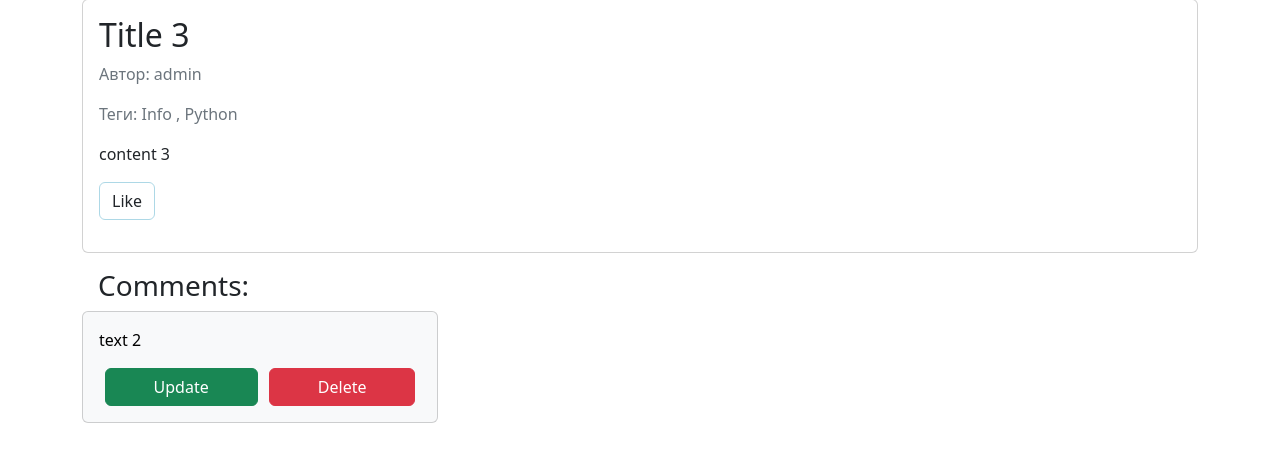
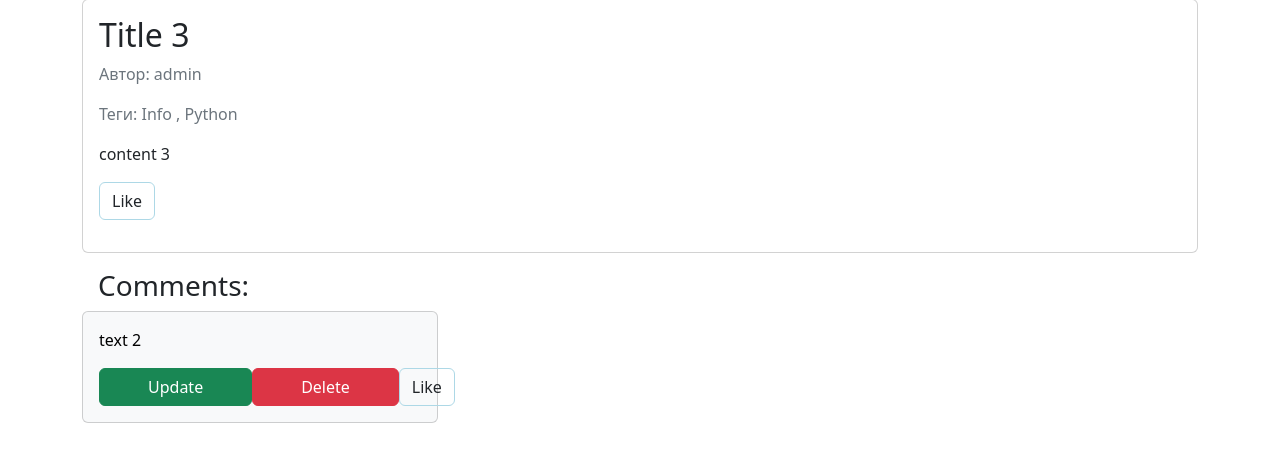
Before and after one commit to samat-sultanov/LW_68, a Django app: page /article/3/ in a window 1280 px wide. Shown: the part 73-541 px from the top of the page. Run offline with Django 4.2, Linux system fonts and the light colour scheme; a user stored in the database is signed in; data comes from the database, SQL or seed files in the repository; data that the repository does not hold is empty.

Commit message:
создал кнопку лайков для комментариев

```diff
--- a/source/webapp/static/js/main.js
+++ b/source/webapp/static/js/main.js
@@ -61,6 +61,7 @@ async function onloadFunc() {
     for (let i = 0; i < likes.length; i++) {
         likes[i].addEventListener("click", ArticleAddLike);
     }
+
     let like = document.getElementsByClassName("btn likes comment");
     for (let i = 0; i < like.length; i++) {
         like[i].addEventListener("click", CommentAddLike);
--- a/source/webapp/templates/article/article_view.html
+++ b/source/webapp/templates/article/article_view.html
@@ -62,21 +62,21 @@
                                 <a href="{% url 'webapp:comment_delete' comment.pk %}"
                                    class="btn btn-danger px-5">Delete</a>
                             {% endif %}
+
+                            {% if request.user.is_authenticated %}
+                                <a style="border:1px solid lightblue" type="button"
+                                   data-comment-id="comment-{{ comment.id }}" id="comment-{{ comment.id }}"
+                                   class="btn likes comment" href="{% url "webapp:comment_likes" comment.pk %}">
+                                    {% if request.user in comment.like.all %} Dislike {% else %} Like {% endif %}</a>
+                                <p id="comment_likes_total"></p>
+
+                            {% endif %}
                         </div>
                     </div>
                 </div>
             </div>
         {% empty %}
             <p>Комментариев нет</p>
-
-            {% if request.user.is_authenticated %}
-                <a style="border:1px solid lightgreen" type="button"
-                   data-comment-id="comment-{{ comment.id }}" id="comment-{{ comment.id }}"
-                   class="btn likes comment" href="{% url "webapp:comment_likes" comment.pk %}">
-                    {% if request.user in comment.likes.all %} Dislike {% else %} Like {% endif %}</a>
-                <p id="comment_likes_total"></p>
-            {% endif %}
-
         {% endfor %}
     </div>
 {% endblock %}
--- a/source/webapp/views/article_views.py
+++ b/source/webapp/views/article_views.py
@@ -27,12 +27,12 @@ class CommentLikeView(LoginRequiredMixin, View):
         comment = Comment.objects.get(pk=pk)
         user = self.request.user
 
-        if user in comment.likes.all():
-            comment.likes.remove(user)
+        if user in comment.like.all():
+            comment.like.remove(user)
         else:
-            comment.likes.add(user)
+            comment.like.add(user)
 
-        return JsonResponse({"comm_like_count": comment.likes.count()})
+        return JsonResponse({"comm_like_count": comment.like.count()})
 
 
 class IndexViews(ListView):
```
